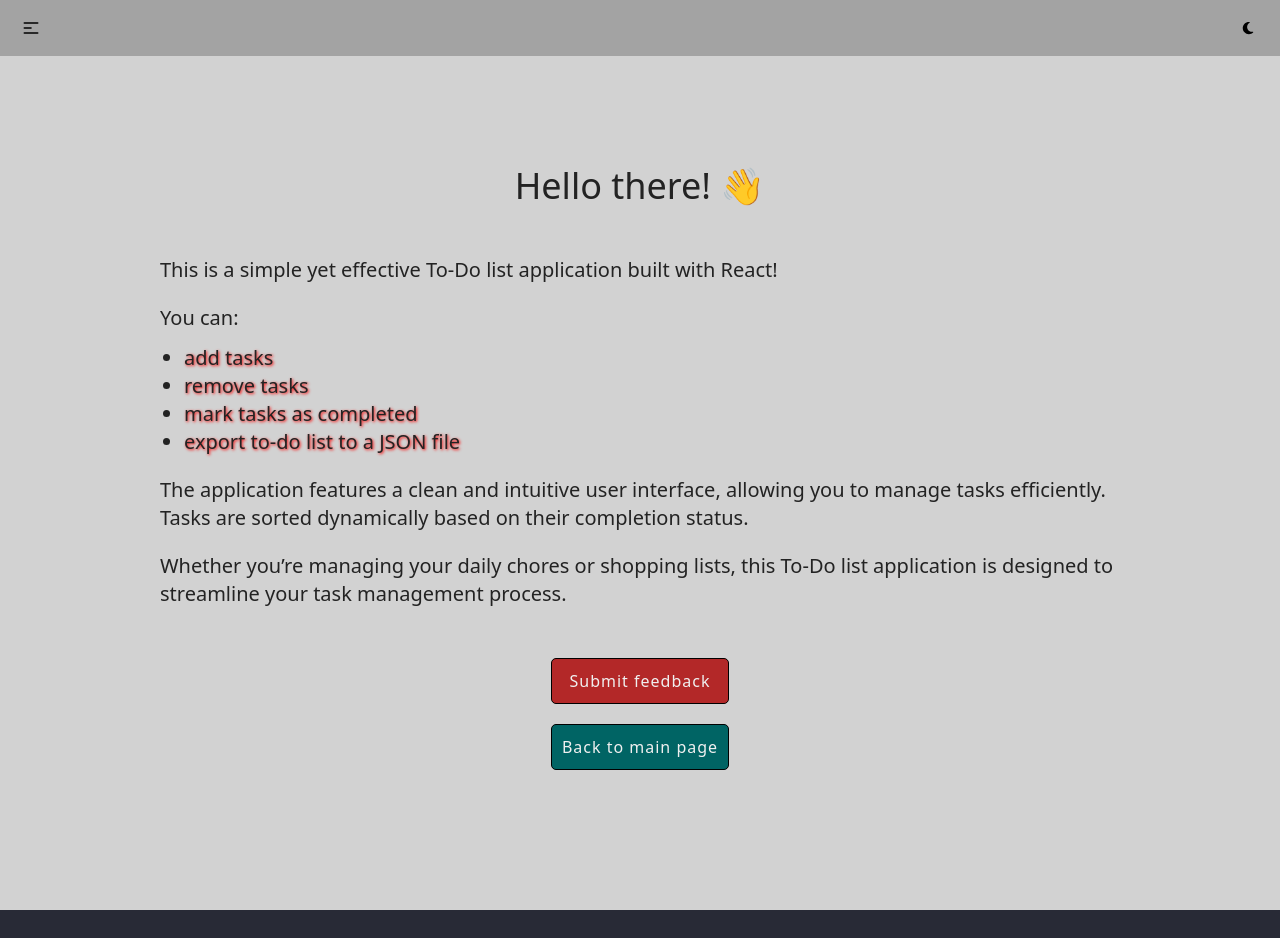
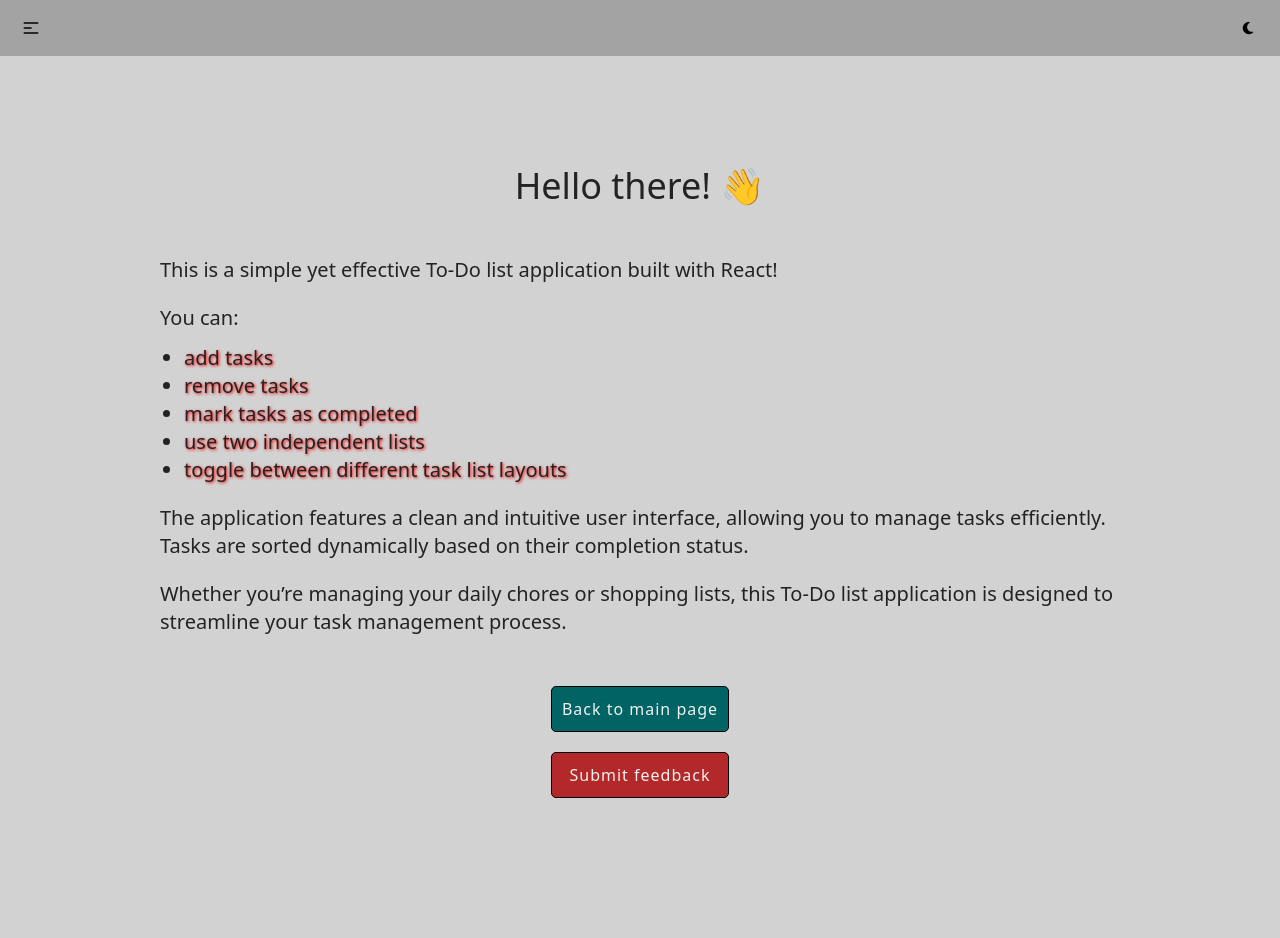
Before and after one commit to RabbitHole26/simple-todo-list, a React (Vite) app: page /about in a window 1280 px wide. Before the commit the page ends 910 px from the top, so only its background shows below. Built offline with nearby package versions, Linux system fonts and the light colour scheme.

Commit message:
update About page

```diff
--- a/src/components/TodoList/ItemsList.jsx
+++ b/src/components/TodoList/ItemsList.jsx
@@ -30,8 +30,8 @@ const ItemsList = () => {
     })
   }
 
-    // conditions
-    const {hideLayoutButton, isLayoutGrid} = useConditions()
+  // conditions
+  const {hideLayoutButton, isLayoutGrid} = useConditions()
 
   return (
     <div className="max-w-full mx-3 md:mx-[10%] relative">
--- a/src/pages/About/About.jsx
+++ b/src/pages/About/About.jsx
@@ -19,7 +19,9 @@ const About = () => {
               <li>add tasks</li>
               <li>remove tasks</li>
               <li>mark tasks as completed</li>
-              <li>export to-do list to a JSON file</li>
+              <li>use two independent lists</li>
+              <li>toggle between different task list layouts</li>
+              {/* <li>export to-do list to a JSON file</li> */}
             </ul>
           </div>
           <p>
@@ -29,7 +31,7 @@ const About = () => {
             Whether you&rsquo;re managing your daily chores or shopping lists, this To-Do list application is designed to streamline your task management process.
           </p>
         </div>
-        <div className='flex flex-col gap-5 pb-[120px]'>
+        <div className='flex flex-col-reverse gap-5 pb-[120px]'>
           <Button className='lightModeButtonTextColor'>
             <a
               href="mailto:derivatives_four@protonmail.com?subject=To-Do%20app%20feedback"
```
